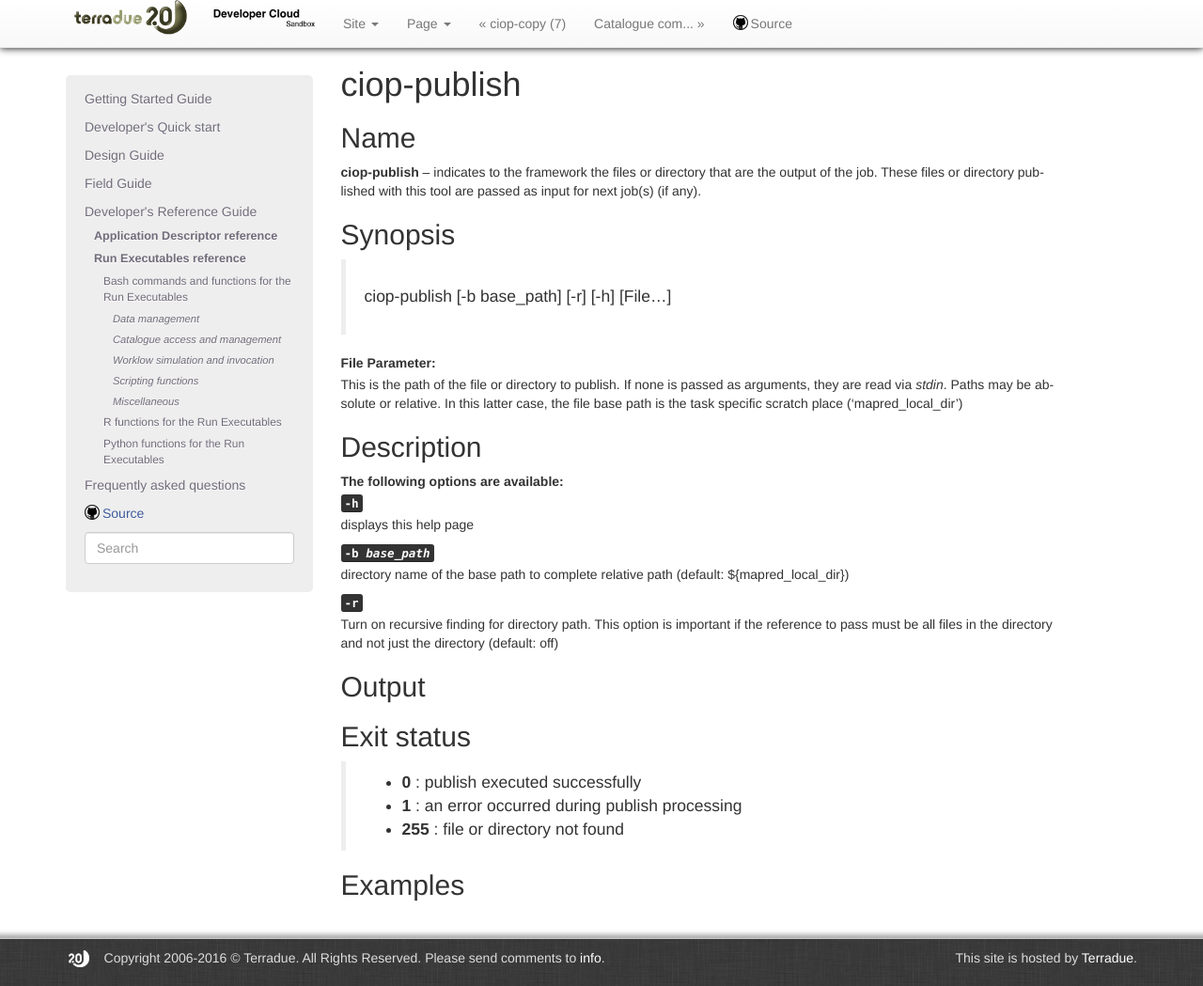
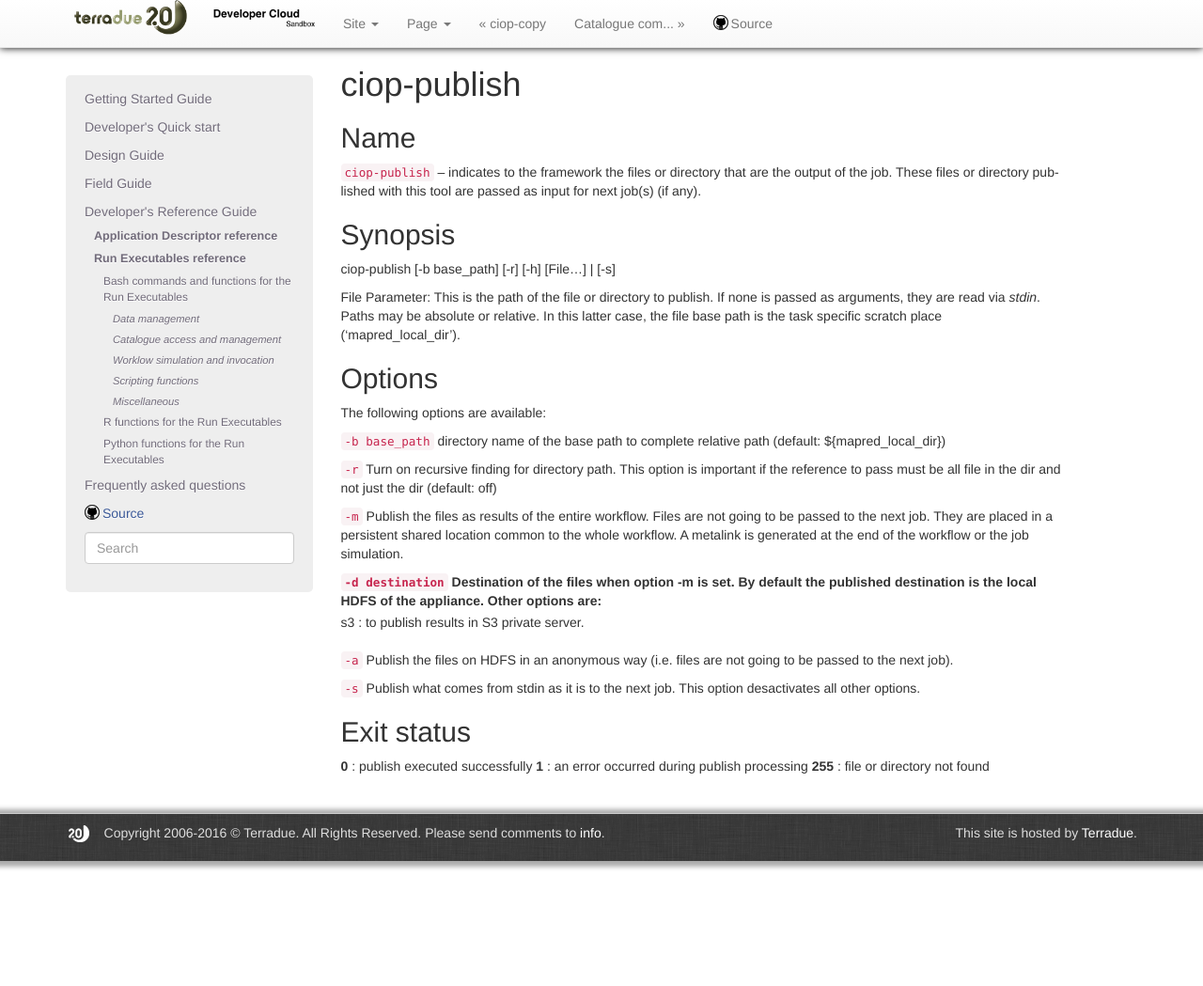
Before and after one commit to Terradue/doc-developer-sandbox, a Sphinx documentation site: the page built from source/reference/man/bash_commands_functions/data/ciop-publish.rst, in a window 1280 px wide and 1049 px high. Shown: the whole window at 94% size. Built offline with Sphinx 7.4.7, drawn with Linux system fonts in a browser that asks for light colours; pages that are not in the unit, such as notebooks, are missing from menus.

Commit message:
Update ciop-copy man page

```diff
--- a/source/reference/man/bash_commands_functions/data/ciop-publish.rst
+++ b/source/reference/man/bash_commands_functions/data/ciop-publish.rst
@@ -4,34 +4,37 @@
 Name
 ----
 
-**ciop-publish** -- indicates to the framework the files or directory that are the output of the job. These files or directory published with this tool are passed as input for next job(s) (if any).
+``ciop-publish`` -- indicates to the framework the files or directory that are the output of the job. These files or directory published with this tool are passed as input for next job(s) (if any).
 
 Synopsis
 --------
 
-	| ciop-publish [-b base_path] [-r] [-h] [File...]
+ciop-publish [-b base_path] [-r] [-h] [File...] | [-s]
 
 
 File Parameter:
-    This is the path of the file or directory to publish. If none is passed as arguments, they are read via *stdin*. Paths may be absolute or relative. In this latter case, the file
-    base path is the task specific scratch place ('mapred_local_dir')
+This is the path of the file or directory to publish. If none is passed as arguments, they are read via *stdin*. Paths may be absolute or relative. In this latter case, the file base path is the task specific scratch place ('mapred_local_dir').
 
-Description
------------
+Options
+-------
 
 The following options are available:
-    -h 				displays this help page
-    -b base_path		directory name of the base path to complete relative path (default: ${mapred_local_dir})
-    -r				Turn on recursive finding for directory path. This option is important if the reference to pass must be all files in the directory and not just the directory (default: off)
 
-Output
-------
+``-b base_path``      directory name of the base path to complete relative path (default: ${mapred_local_dir})
+
+``-r``                Turn on recursive finding for directory path. This option is important if the reference to pass must be all file in the dir and not just the dir (default: off)
+
+``-m``                Publish the files as results of the entire workflow. Files are not going to be passed to the next job. They are placed in a persistent shared location common to the whole workflow. A metalink is generated at the end of the workflow or the job simulation.
+
+``-d destination``    Destination of the files when option -m is set. By default the published destination is the local HDFS of the appliance. Other options are:
+                        s3 : to publish results in S3 private server.
+
+``-a``                Publish the files on HDFS in an anonymous way (i.e. files are not going to be passed to the next job).
+
+``-s``                Publish what comes from stdin as it is to the next job. This option desactivates all other options.
 
 Exit status
 -----------
-    - **0** : publish executed successfully
-    - **1** : an error occurred during publish processing
-    - **255** : file or directory not found
-
-Examples
---------
+**0** : publish executed successfully
+**1** : an error occurred during publish processing
+**255** : file or directory not found
```
Also changed, not shown: source/reference/man/bash_commands_functions/data/ciop-copy.rst (+15 -14 lines).
